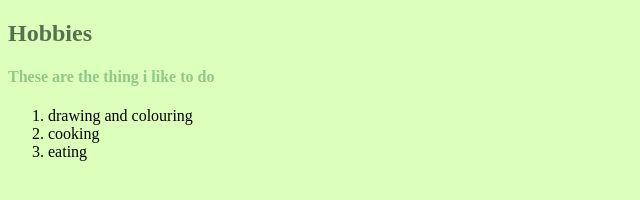
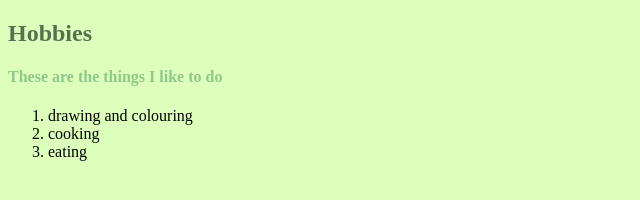
Before and after one commit to Jayan-Singha/cv, a plain HTML site: page hobbies.html in a window 1280 px wide. Shown: the full height of the page, 0-640 px from the left. Drawn offline with Linux system fonts and the light colour scheme; files that its build step writes are made by us from their sources.

Commit message:
Add files via upload

```diff
--- a/hobbies.html
+++ b/hobbies.html
@@ -7,7 +7,7 @@
   </head>
   <body>
     <h2>Hobbies</h2>
-    <h4>These are the thing i like to do</h4>
+    <h4>These are the things I like to do</h4>
     <ol>
       <li>drawing and colouring</li>
       <li>cooking</li>
```
